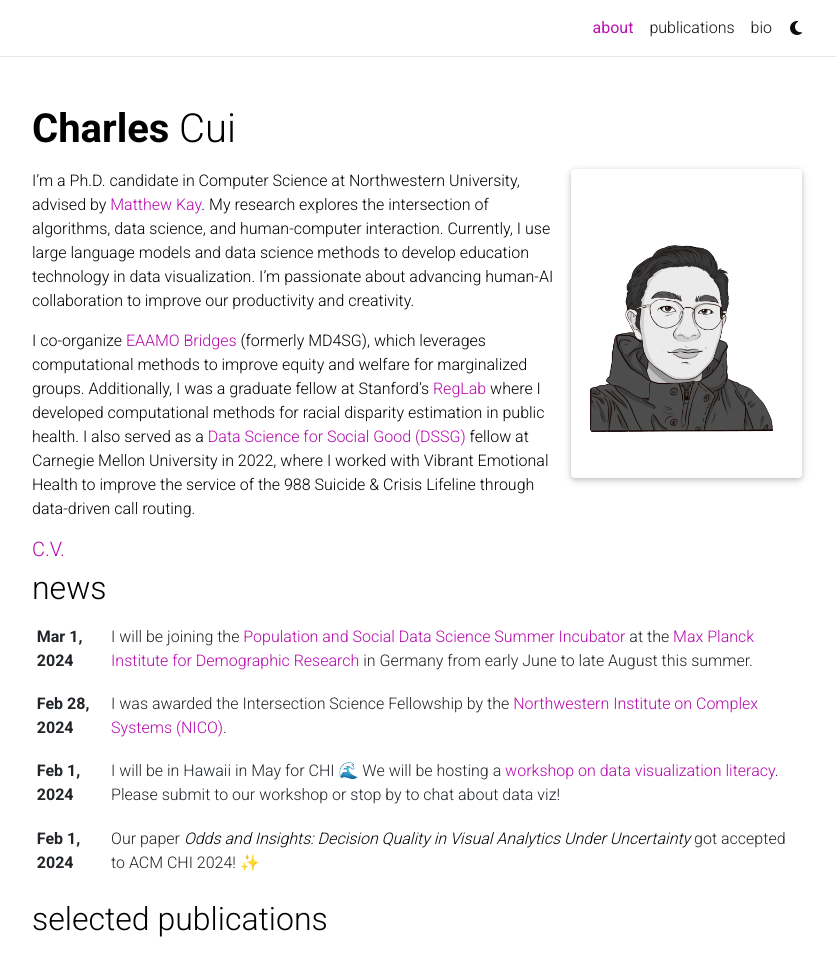
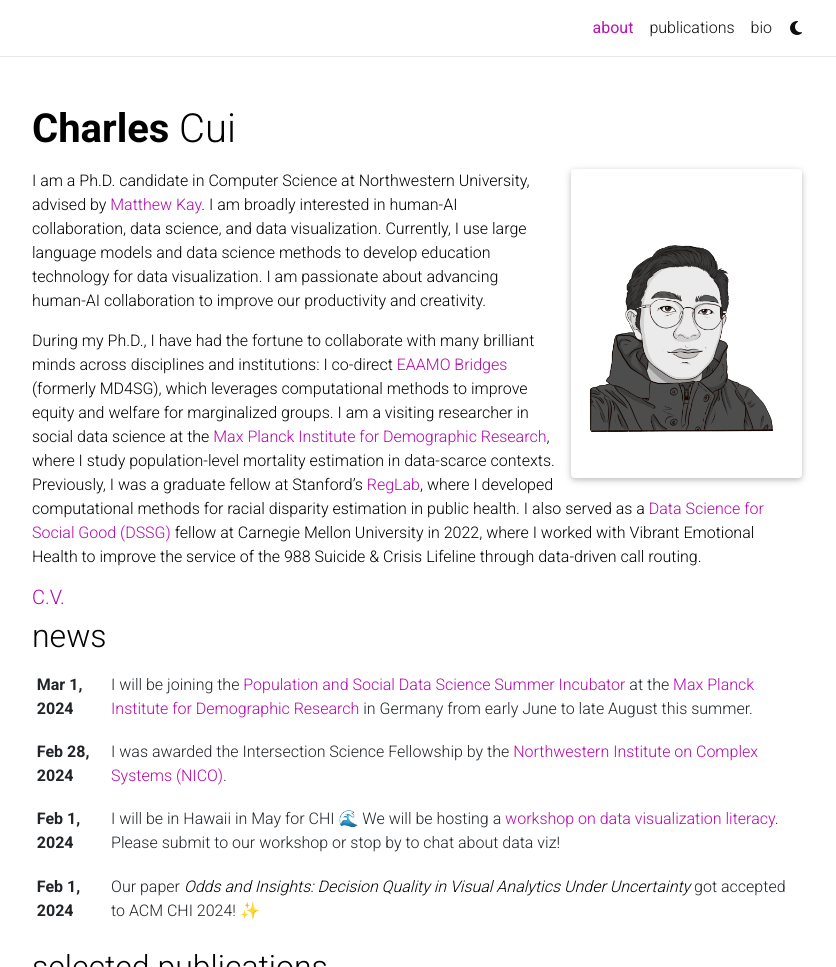
Before and after one commit to digital-flaneur/digital-flaneur.github.io, a Jekyll site: the page built from _pages/about.md, in a window 1280 px wide and 1304 px high, cut to the strip 0-967 px from the top of the window. Shown: the whole strip, without its empty margins (223-1059 px from the left). Built offline with Jekyll 4.4.1, drawn with Linux system fonts in a browser that asks for light colours; full-size pictures stand in for the smaller copies a plugin makes; emoji names are drawn with the system emoji font; comment, search, counter and statistics services are not loaded; a style sheet for code colours, icons or effects is not loaded.

Commit message:
updating home page bio

```diff
--- a/_pages/about.md
+++ b/_pages/about.md
@@ -19,9 +19,9 @@
 social: true # includes social icons at the bottom of the page
 ---
 
-I'm a Ph.D. candidate in Computer Science at Northwestern University, advised by [Matthew Kay](https://www.mjskay.com/). My research explores the intersection of algorithms, data science, and human-computer interaction. Currently, I use large language models and data science methods to develop education technology in data visualization. I'm passionate about advancing human-AI collaboration to improve our productivity and creativity.
+I am a Ph.D. candidate in Computer Science at Northwestern University, advised by [Matthew Kay](https://www.mjskay.com/). I am broadly interested in human-AI collaboration, data science, and data visualization. Currently, I use large language models and data science methods to develop education technology for data visualization. I am passionate about advancing human-AI collaboration to improve our productivity and creativity.
 
-I co-organize [EAAMO Bridges](https://www.md4sg.com/) (formerly MD4SG), which leverages computational methods to improve equity and welfare for marginalized groups. Additionally, I was a graduate fellow at Stanford's [RegLab](https://reglab.stanford.edu) where I developed computational methods for racial disparity estimation in public health. I also served as a [Data Science for Social Good (DSSG)](https://www.dssgfellowship.org/) fellow at Carnegie Mellon University in 2022, where I worked with Vibrant Emotional Health to improve the service of the 988 Suicide & Crisis Lifeline through data-driven call routing.
+During my Ph.D., I have had the fortune to collaborate with many brilliant minds across disciplines and institutions: I co-direct [EAAMO Bridges](https://www.md4sg.com/) (formerly MD4SG), which leverages computational methods to improve equity and welfare for marginalized groups. I am a visiting researcher in social data science at the [Max Planck Institute for Demographic Research](https://www.demogr.mpg.de/en), where I study population-level mortality estimation in data-scarce contexts. Previously, I was a graduate fellow at Stanford's [RegLab](https://reglab.stanford.edu), where I developed computational methods for racial disparity estimation in public health. I also served as a [Data Science for Social Good (DSSG)](https://www.dssgfellowship.org/) fellow at Carnegie Mellon University in 2022, where I worked with Vibrant Emotional Health to improve the service of the 988 Suicide & Crisis Lifeline through data-driven call routing.
 
 ##### [C.V.](https://yccui.github.io/assets/pdf/cui_cv.pdf)
 
```
